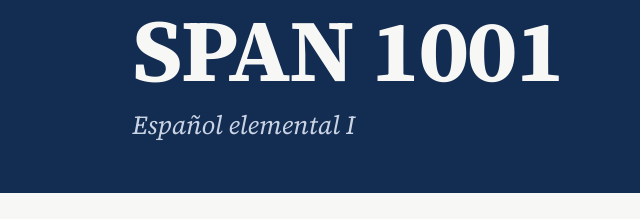
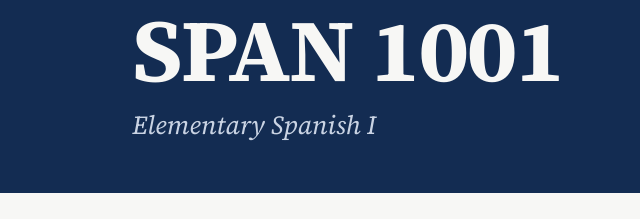
Before and after one commit to junnynoh-tech/span1001, a plain HTML site: page current/index.html in a window 1280 px wide. Shown: the part 171-390 px from the top of the page, 0-640 px from the left. Drawn offline with Linux system fonts and the light colour scheme.

Commit message:
Update index.html

```diff
--- a/current/index.html
+++ b/current/index.html
@@ -25,7 +25,7 @@
     <div>
       <p class="kicker">Current term · Fall 2026 · TR</p>
       <h1>SPAN 1001</h1>
-      <p class="sub" lang="es">Español elemental I</p>
+      <p class="sub" lang="es">Elementary Spanish I</p>
     </div>
     <dl class="term-card"><dt>Term</dt><dd>Fall 2026</dd><dt>Meets</dt><dd>Tuesday &amp; Thursday</dd></dl>
   </div>
```
